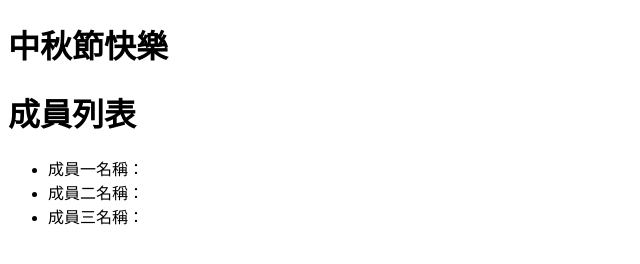
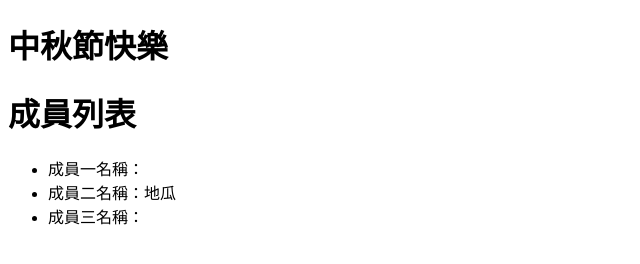
Before and after one commit to PsyducK5566/GitHub-PR-Manage-02-, a plain HTML site: page INDEX.html in a window 1280 px wide. Shown: the full height of the page, 0-640 px from the left. Drawn offline with Linux system fonts and the light colour scheme.

Commit message:
新增成員B

```diff
--- a/INDEX.html
+++ b/INDEX.html
@@ -10,7 +10,7 @@
     <h1>成員列表</h1>
     <ul>
         <li>成員一名稱：</li>
-        <li>成員二名稱：</li>
+        <li>成員二名稱：地瓜</li>
         <li>成員三名稱：</li>
     </ul>
 </body>
```
